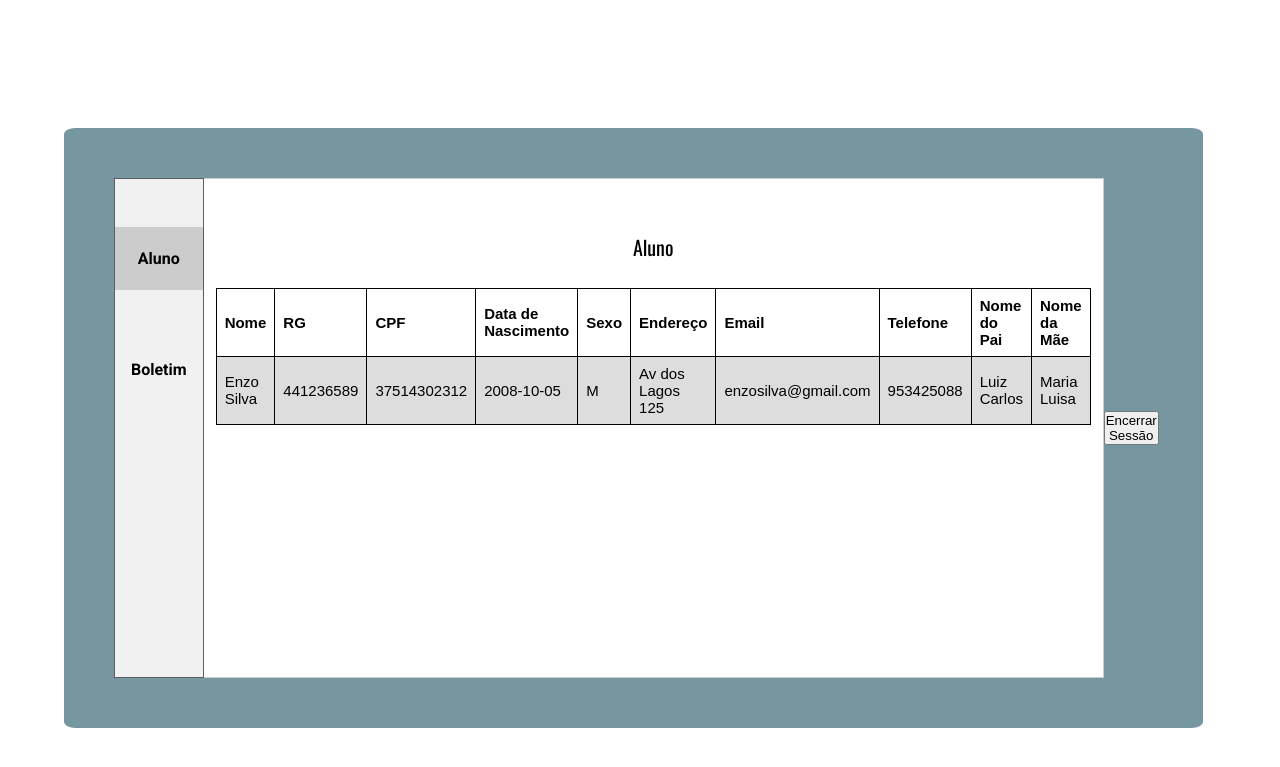
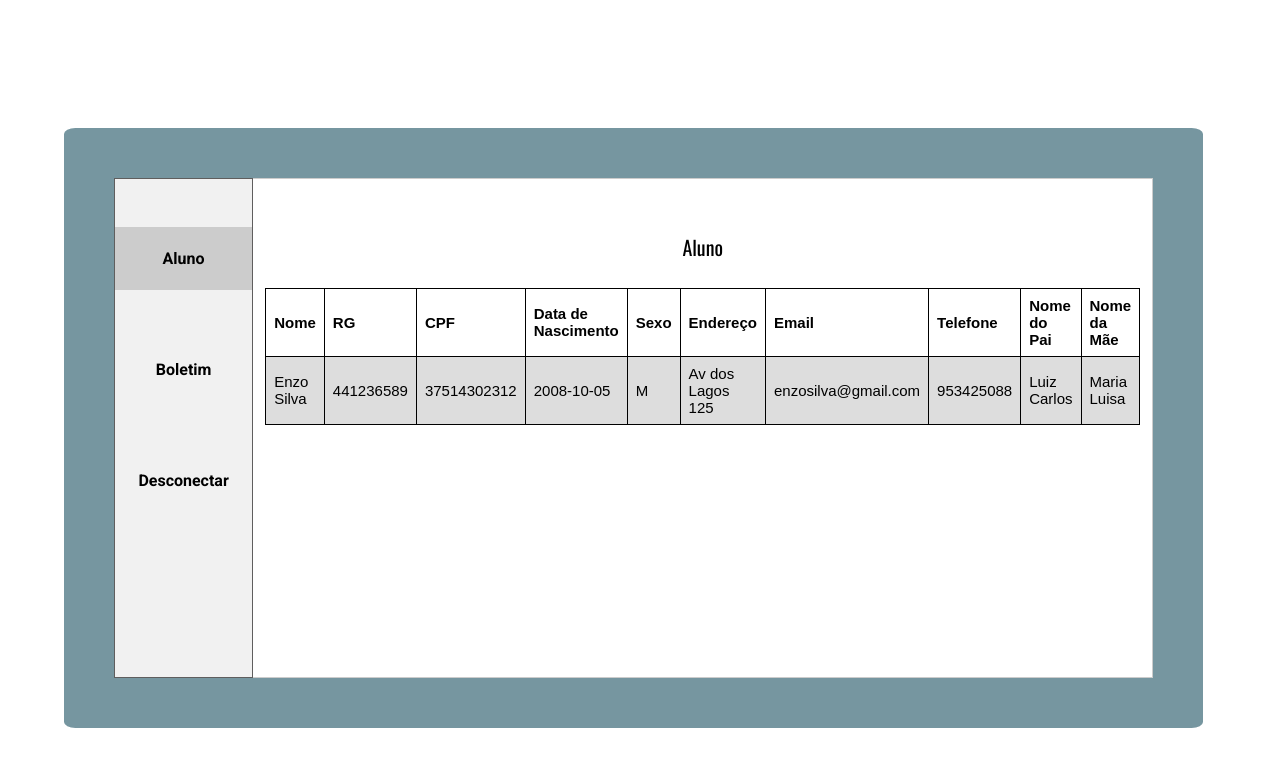
Before and after one commit to Samuelvmt/tccEtecia, a PHP site: page /aluno.php in a window 1280 px wide. Shown: the top 767 px of the page. Run offline with PHP 8.4, Linux system fonts and the light colour scheme; a user stored in the database is signed in; data comes from the database, SQL or seed files in the repository.

Commit message:
Ajustando botão para encerrar sessão

```diff
--- a/etecia/aluno.php
+++ b/etecia/aluno.php
@@ -14,9 +14,11 @@
 <body>
     <main class="mAluno">
 
-        <div class="tab">
+        <div class="tab logout-container">
             <button class="tablinks" onclick="openCity(event, 'Aluno')" id="defaultOpen">Aluno</button>
             <button class="tablinks" onclick="openCity(event, 'Boletim')">Boletim</button>
+             <!-- Botão de Encerrar Sessão -->
+            <form action="php/logout.php" method="post"> <button type="submit" class="logout-button">Desconectar</button> </form>
         </div>
 
         <div class="conexaoAluno">
@@ -153,11 +155,8 @@
                 ?>
             </div>
 
-        </div>
-        <!-- Botão de Encerrar Sessão -->
-        <div class="logout-container">
-            <form action="php/logout.php" method="post"> <button type="submit" class="logout-button">Encerrar Sessão</button> </form>
-        </div>
+            </div>
+
 
     </main>
 </body>
--- a/etecia/css/styles.css
+++ b/etecia/css/styles.css
@@ -6,6 +6,7 @@
   box-sizing: border-box;
 }
 
+/* Tabela da página Aluno. */
 table {
   font-family: arial, sans-serif;
   border-collapse: collapse;
@@ -533,7 +534,7 @@ span.psw {
 .tab button {
   display: flex;
   justify-content: center;
-  margin-top: 55%;
+  margin-top: 35%;
   background-color: inherit;
   color: black;
   padding: 22px 16px;
--- a/etecia/home.php
+++ b/etecia/home.php
@@ -2,7 +2,6 @@
 <html lang="pt-BR">
 <?php
 include_once 'php/conexao.php';
-
 ?>
 
 <head>
```
